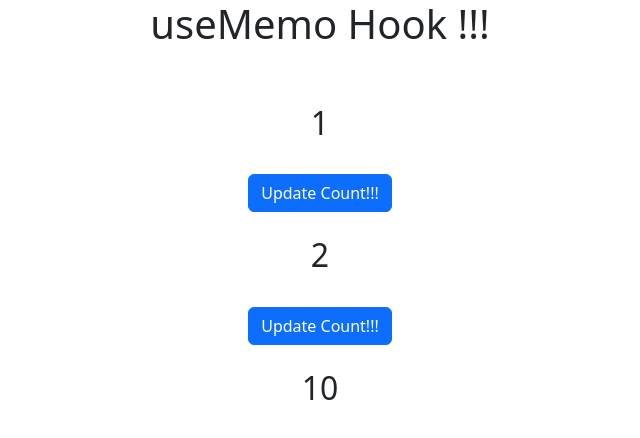
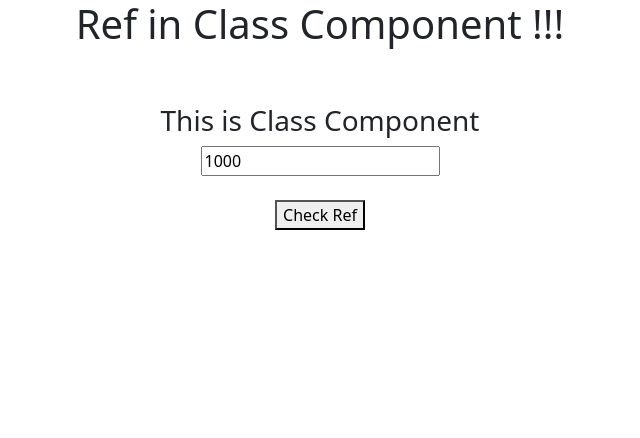
Before and after one commit to h-shaktawat/the-react-app, a React (Create React App) app: page / in a window 1280 px wide. Shown: the top 438 px of the page, without its empty margins (320-960 px from the left). Built offline with nearby package versions, Linux system fonts and the light colour scheme.

Commit message:
createRef Class Component

```diff
--- a/src/App.js
+++ b/src/App.js
@@ -1,14 +1,14 @@
 import './App.css';
-import UseMemo from './components/UseMemo';
+import RefClassComponent from './components/RefClassComponent';
 
 function App() {
 
   return (
     <div className="App">
-      <h1>useMemo Hook !!!</h1>
+      <h1>Ref in Class Component !!!</h1>
       <br />
       <br />
-      <UseMemo />
+      <RefClassComponent />
     </div>
   );
 }
--- /dev/null
+++ b/src/components/RefClassComponent.js
@@ -0,0 +1,39 @@
+import { Component, createRef } from "react";
+
+export default class RefClassComponent extends Component {
+
+    constructor() {
+        super();
+
+        // This ref for manipulate input elements
+        this.inputRef = createRef();
+    }
+
+    componentDidMount() {
+        console.log("Input Value :: ", this.inputRef.current.value = "1000");
+    }
+
+    getValue() {
+        console.log("Update Input Value :: ", this.inputRef.current.value);
+
+        // Change property using ref functionality!!!
+        this.inputRef.current.style.color = "red";
+    }
+
+    render() {
+        return (
+            <>
+                {/*
+                    This component is for all type of functionalities in react class component!!!
+                */}
+
+                <h3>This is Class Component</h3>
+
+                <input type="text" ref={this.inputRef} />
+                <br />
+                <br />
+                <button onClick={() => this.getValue()} >Check Ref</button>
+            </>
+        )
+    }
+}
```
